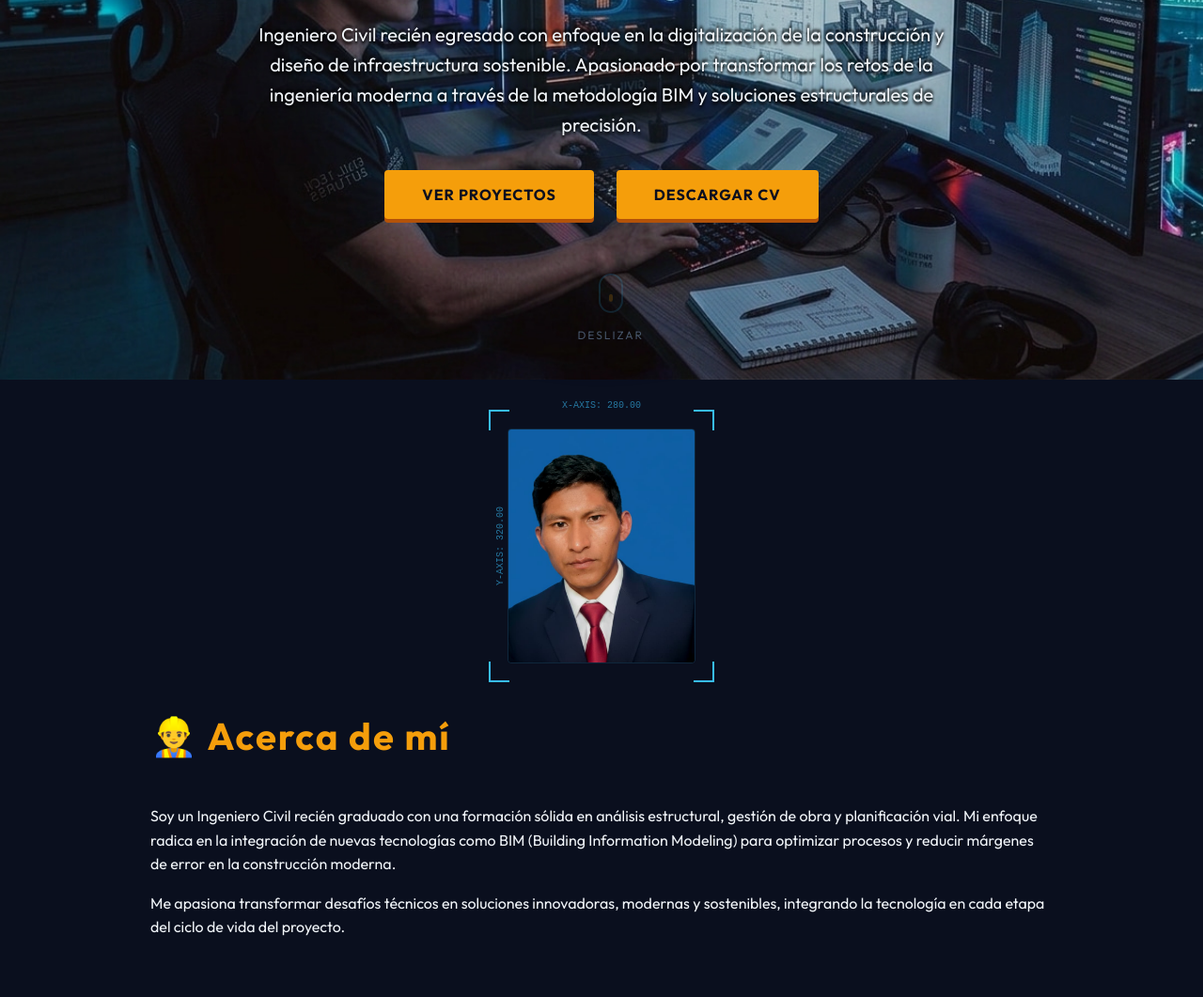
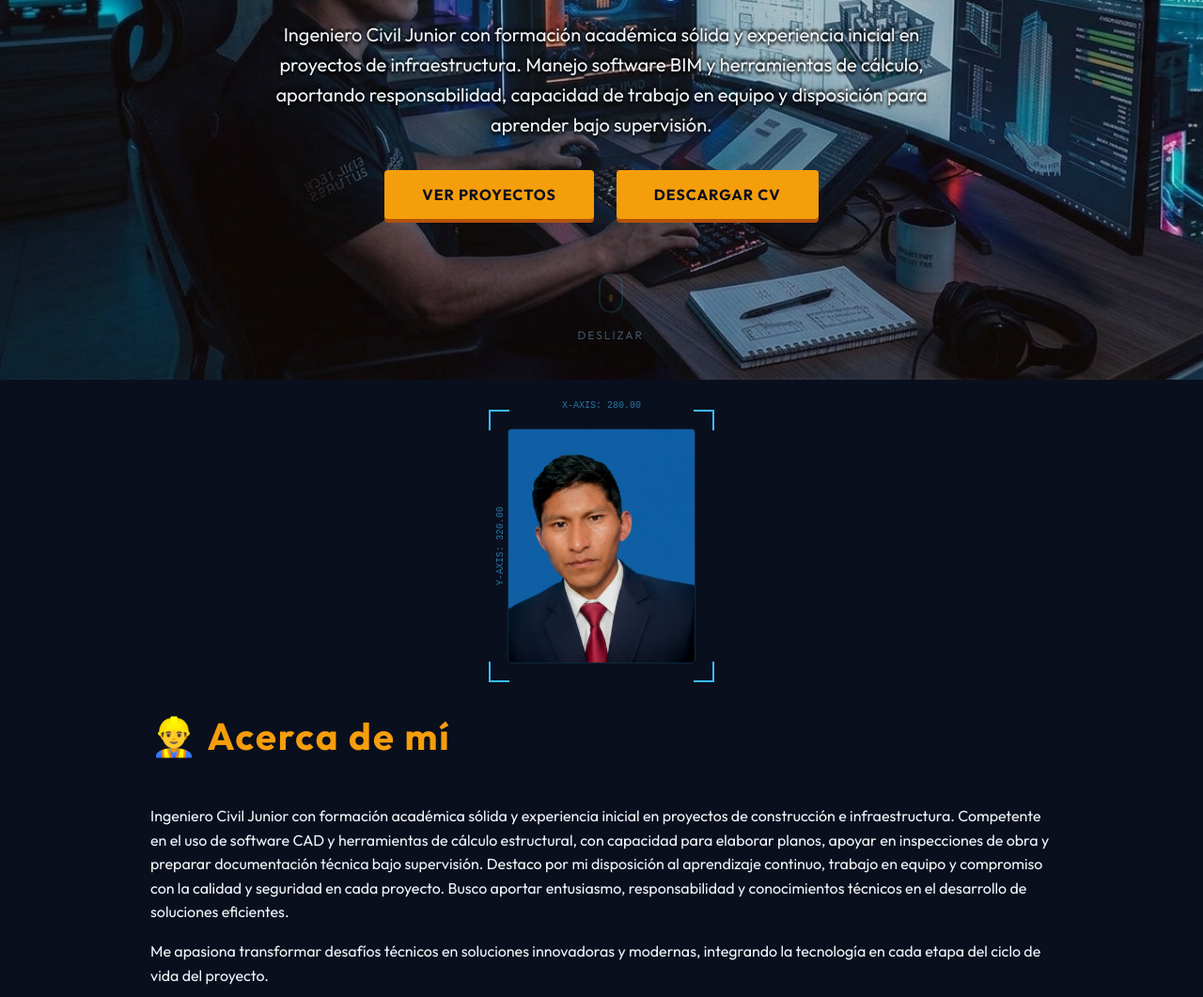
Before and after one commit to cing1/portafolio-mariocs, a plain HTML site: page index.html in a window 1280 px wide. Shown: the part 396-1457 px from the top of the page at 94% size. Drawn offline with Linux system fonts and the light colour scheme.

Commit message:
mejoras en la descripcion

```diff
--- a/index.html
+++ b/index.html
@@ -30,10 +30,10 @@
             Ingeniero Civil <span>BIM & Innovación</span>
           </h2>
           <p class="reveal stagger-3">
-            Ingeniero Civil recién egresado con enfoque en la digitalización de
-            la construcción y diseño de infraestructura sostenible. Apasionado
-            por transformar los retos de la ingeniería moderna a través de la
-            metodología BIM y soluciones estructurales de precisión.
+            Ingeniero Civil Junior con formación académica sólida y experiencia
+            inicial en proyectos de infraestructura. Manejo software BIM y
+            herramientas de cálculo, aportando responsabilidad, capacidad de
+            trabajo en equipo y disposición para aprender bajo supervisión.
           </p>
           <div class="hero-btns reveal stagger-4">
             <a href="#proyectos" class="btn">Ver Proyectos</a>
@@ -62,16 +62,20 @@
         <div class="sobre-mi-texto">
           <h2>👷‍♂️ Acerca de mí</h2>
           <p>
-            Soy un Ingeniero Civil recién graduado con una formación sólida en
-            análisis estructural, gestión de obra y planificación vial. Mi
-            enfoque radica en la integración de nuevas tecnologías como BIM
-            (Building Information Modeling) para optimizar procesos y reducir
-            márgenes de error en la construcción moderna.
+            Ingeniero Civil Junior con formación académica sólida y experiencia
+            inicial en proyectos de construcción e infraestructura. Competente
+            en el uso de software CAD y herramientas de cálculo estructural, con
+            capacidad para elaborar planos, apoyar en inspecciones de obra y
+            preparar documentación técnica bajo supervisión. Destaco por mi
+            disposición al aprendizaje continuo, trabajo en equipo y compromiso
+            con la calidad y seguridad en cada proyecto. Busco aportar
+            entusiasmo, responsabilidad y conocimientos técnicos en el
+            desarrollo de soluciones eficientes.
           </p>
           <p style="margin-top: 1rem">
-            Me apasiona transformar desafíos técnicos en soluciones innovadoras,
-            modernas y sostenibles, integrando la tecnología en cada etapa del
-            ciclo de vida del proyecto.
+            Me apasiona transformar desafíos técnicos en soluciones innovadoras
+            y modernas, integrando la tecnología en cada etapa del ciclo de vida
+            del proyecto.
           </p>
         </div>
       </section>
@@ -98,9 +102,7 @@
             </button>
           </div>
 
-          <div
-            class="buscar-ordenar-container"
-          >
+          <div class="buscar-ordenar-container">
             <div class="buscador-container">
               <input
                 type="text"
@@ -109,16 +111,9 @@
                 aria-label="Buscar proyectos por nombre, descripción o software"
               />
             </div>
-            <div
-              class="ordenacion-container"
-            >
-              <label
-                for="ordenar"
-              >Ordenar:</label
-              >
-              <select
-                id="ordenar"
-              >
+            <div class="ordenacion-container">
+              <label for="ordenar">Ordenar:</label>
+              <select id="ordenar">
                 <option value="reciente">Recientes</option>
                 <option value="antiguo">Antiguos</option>
               </select>
@@ -248,9 +243,7 @@
             >
           </div>
         </div>
-        <div
-          class="competencia-grid reveal"
-        >
+        <div class="competencia-grid reveal">
           <div class="competencia-section">
             <h3>🌍 Idiomas</h3>
             <ul class="competencia-list competencia-list-block">
@@ -260,9 +253,7 @@
             </ul>
           </div>
         </div>
-        <div
-          class="competencia-grid reveal"
-        >
+        <div class="competencia-grid reveal">
           <div class="competencia-section">
             <h3>🚗 Otros</h3>
             <ul class="competencia-list competencia-list-block">
```
